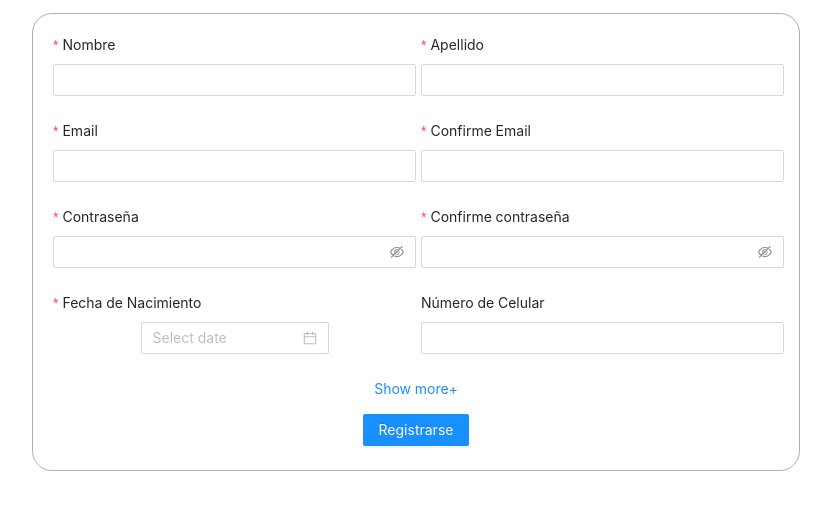
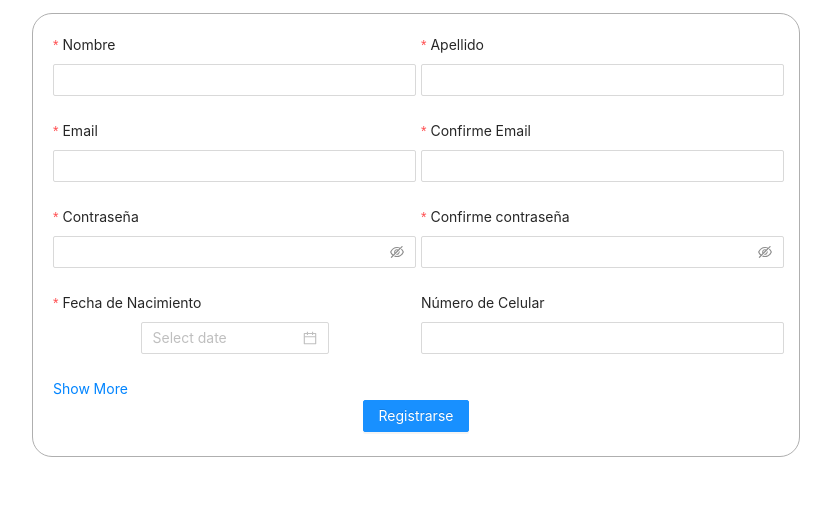
Before and after one commit to pabloluceroschneider/co-alquilando-frontend, a React (Create React App) app: page /sign-in in a window 1280 px wide. Shown: the top 510 px of the page, without its empty margins (224-1055 px from the left). Built offline with nearby package versions, Linux system fonts and the light colour scheme.

Commit message:
refactor: Agrego método que controla el showMore y llego render a metodo renderForm

```diff
--- a/src/components/CustomizedForm/index.js
+++ b/src/components/CustomizedForm/index.js
@@ -1,5 +1,5 @@
 import React, { useState } from 'react';
-import { Form, Button, notification } from 'antd';
+import { Form, Button, notification, Divider } from 'antd';
 import { useHistory } from 'react-router-dom';
 import InputRepository from './InputRepository';
 
@@ -26,7 +26,7 @@ const Row = (props) => {
 							)
 						}
 					>
-						{InputRepository( element )}
+						{InputRepository(element)}
 					</Form.Item>
 				);
 			})}
@@ -42,7 +42,6 @@ const CustomizedForm = (props) => {
 	const [ showSecondary, setShowSecondary ] = useState(false);
 	const [ showTertiary, setShowTertiary ] = useState(false);
 	const history = useHistory();
-
 
 	const onFinish = (values) => {
 		console.log(values)
@@ -62,8 +61,29 @@ const CustomizedForm = (props) => {
 		});
 	};
 
-	return (
-		<div className="customizedForm">
+	const showMore = () => {
+		if(secondaries){
+			if(showSecondary){
+				if(tertiaries){
+					if(showTertiary){
+						return <div onClick={ () => {setShowTertiary(false);setShowSecondary(false)}}>Show less</div>
+					}else{
+						return <div onClick={ () => {setShowTertiary(true)}}>Show more</div>
+					}
+				}else{
+					return null
+				}
+
+			}else{
+				return <div onClick={ () => {setShowSecondary(true)} }>Show More</div>
+			}
+		}else{
+			return null
+		}
+	}
+
+	const renderForm = () => {
+		return (
 			<Form
 				name={name}
 				initialValues={{
@@ -80,56 +100,27 @@ const CustomizedForm = (props) => {
 					})
 				) : null}
 
-				{secondaries ? (
-					<p>
-						<a href="##" onClick={() => setShowSecondary(!showSecondary)}>
-							{!showSecondary ? 'Show more+' : null}
-						</a>
-					</p>
-				) : null}
-
 				{showSecondary ? (
-					secondaries.map((row, index) => {
+					<>
+					<Divider />
+					{secondaries.map((row, index) => {
 						return <Row key={index} fields={row} />;
-					})
-				) : null}
-
-				{showSecondary ? (
-					<p>
-						<a
-							href="##"
-							onClick={
-								tertiaries && !showTertiary ? (
-									() => setShowTertiary(!showTertiary)
-								) : (
-									() => setShowSecondary(false)
-								)
-							}
-						>
-							{tertiaries && !showTertiary ? 'Show more+' : showTertiary ? null : 'Show less-'}
-						</a>
-					</p>
+					})}
+					</>
 				) : null}
 
 				{showTertiary ? (
-					tertiaries.map((row, index) => {
+					<>
+					<Divider />
+					{tertiaries.map((row, index) => {
 						return <Row key={index} fields={row} />;
-					})
+					})}
+					</>
 				) : null}
 
-				{showTertiary ? (
-					<p>
-						<a
-							href="##"
-							onClick={() => {
-								setShowTertiary(false);
-								setShowSecondary(false);
-							}}
-						>
-							{showTertiary ? 'Show less-' : null}
-						</a>
-					</p>
-				) : null}
+				<div className="showmore">
+					{showMore()}
+				</div>
 
 				<Form.Item>
 					<Button type="primary" htmlType="submit">
@@ -137,6 +128,13 @@ const CustomizedForm = (props) => {
 					</Button>
 				</Form.Item>
 			</Form>
+
+		)
+	}
+
+	return (
+		<div className="customizedForm">
+			{renderForm()}
 		</div>
 	);
 };
--- a/src/styles/customizedForm.css
+++ b/src/styles/customizedForm.css
@@ -12,6 +12,11 @@
 #submit-customizedForm{
     margin: 15px;
 
+}
+
+.showmore{
+    text-align: left;
+    color: rgb(0, 132, 255)
 }
 
 
```
